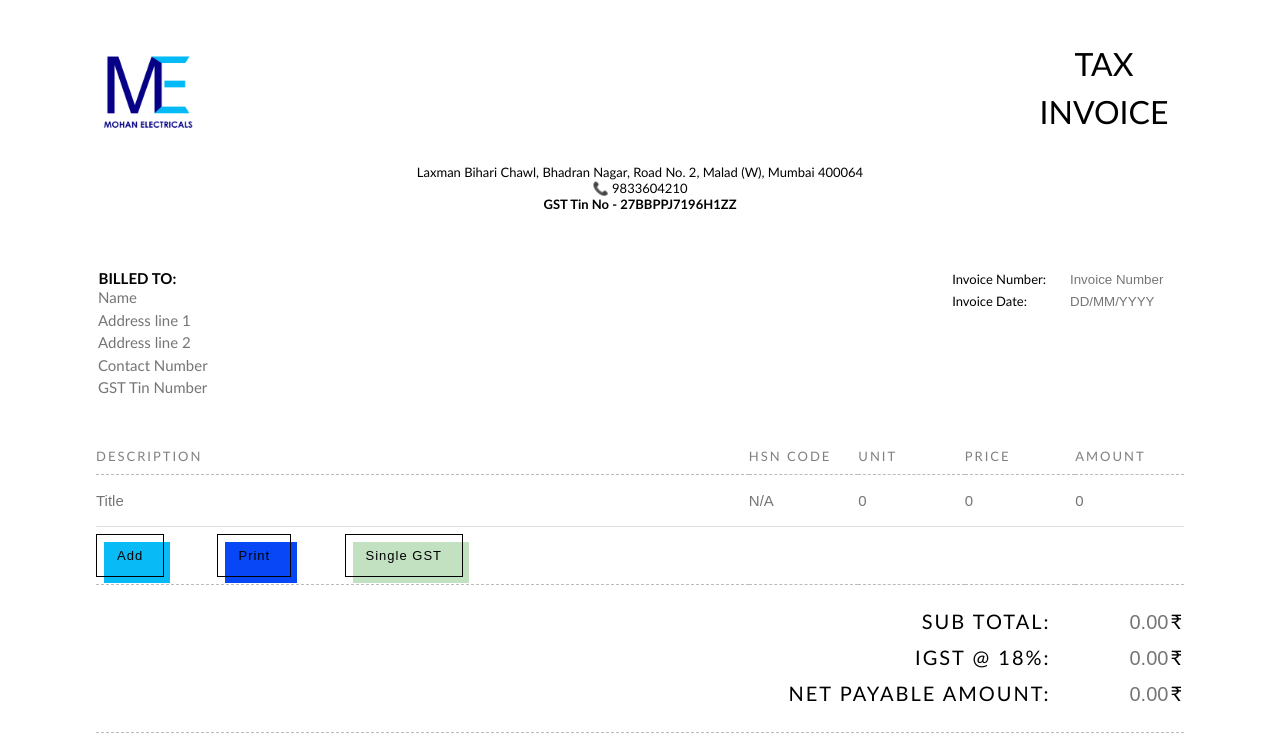
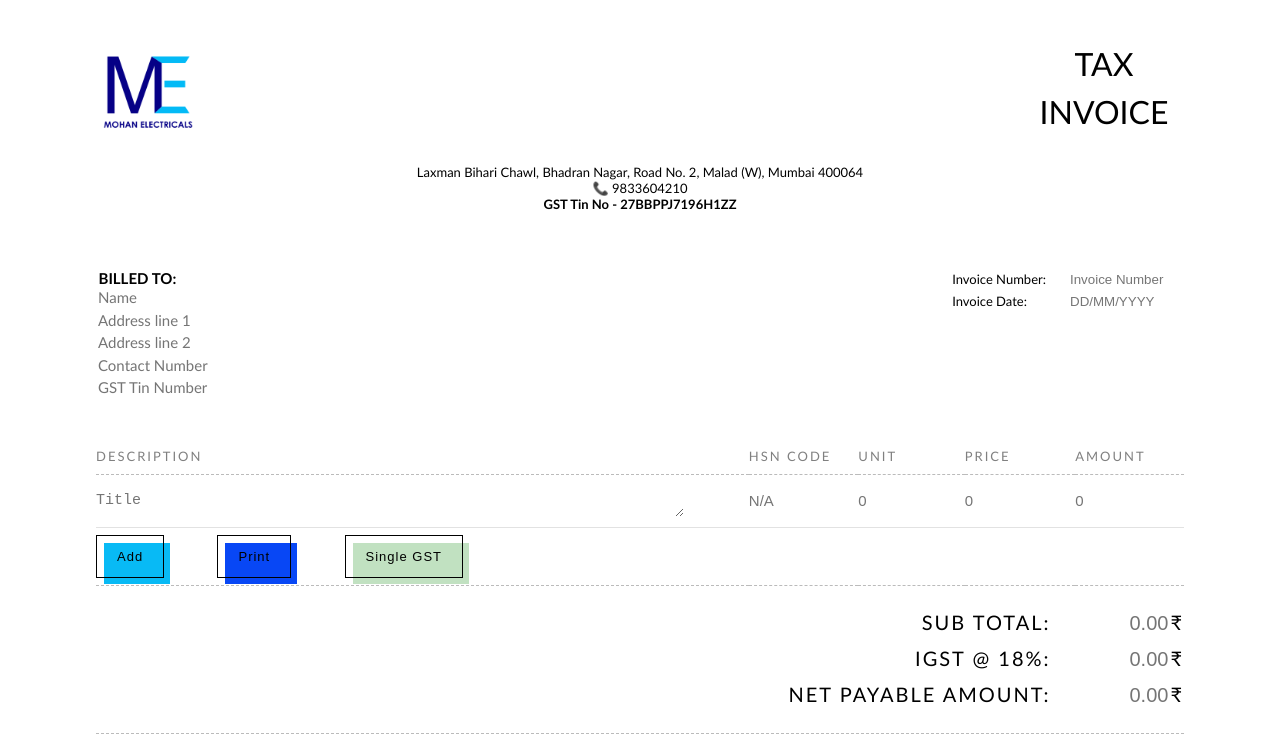
Before and after one commit to SamarthyaPatel/ME-IG, a plain HTML site: page index.html in a window 1280 px wide. Shown: the top 750 px of the page. Drawn offline with Linux system fonts and the light colour scheme.

Commit message:
Update index.html

```diff
--- a/index.html
+++ b/index.html
@@ -70,7 +70,7 @@
 
                 <tbody id="table-body">
                     <tr class="single-row">
-                        <td><input type="text" placeholder="Title" class="product-name"></td>
+                        <td><textarea placeholder="Title" class="product-name" wrap="soft" style="height: 15px;" oninput="handleHeight()"></textarea></td>
                         <td><input type="number" placeholder="N/A" class="product-number"></td>
                         <td><input type="number" placeholder="0" name="unit" class="unit product-number" id="unit" onkeyup="getInput()"></td>
                         <td><input type="number" placeholder="0" name="price" class="price product-number" id="price" onkeyup="getInput()"></td>
```
